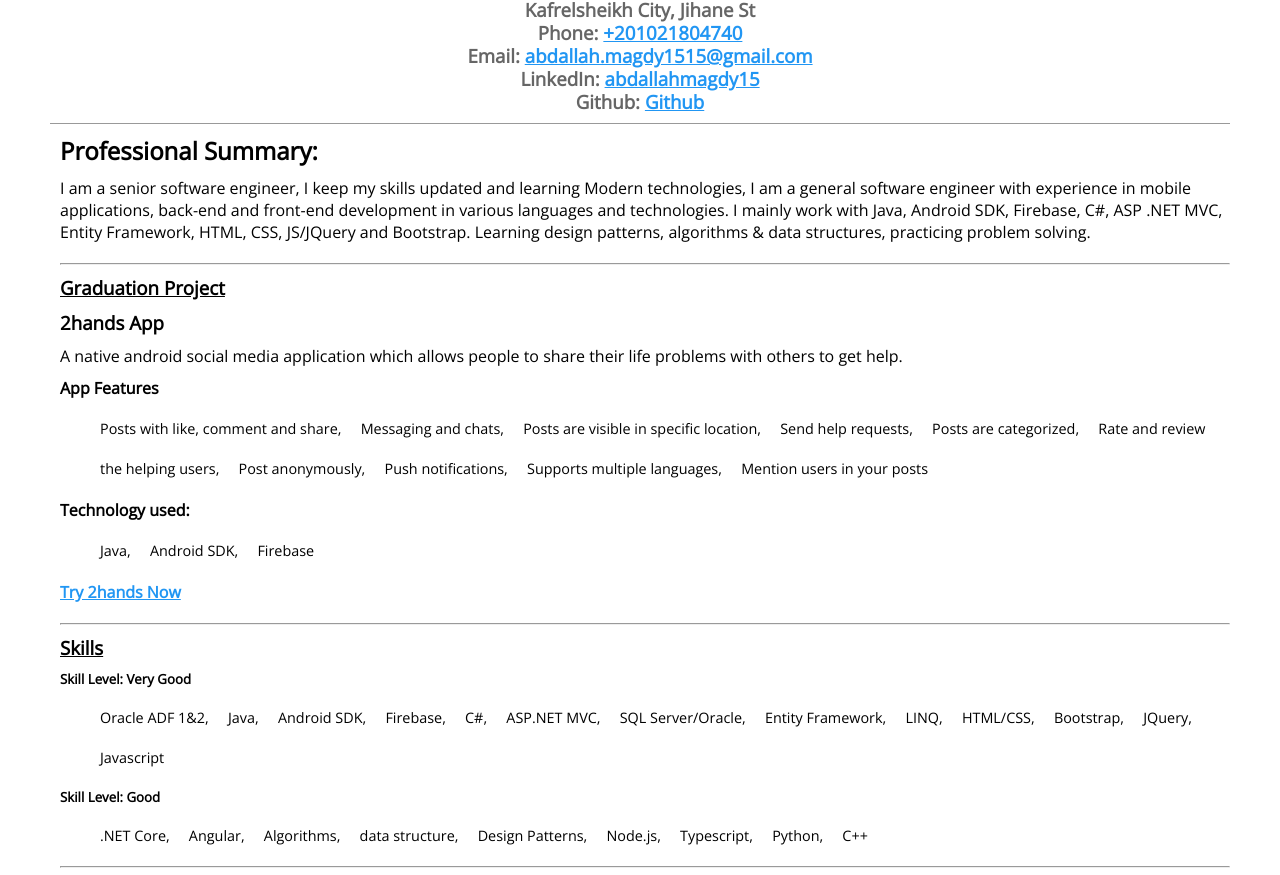
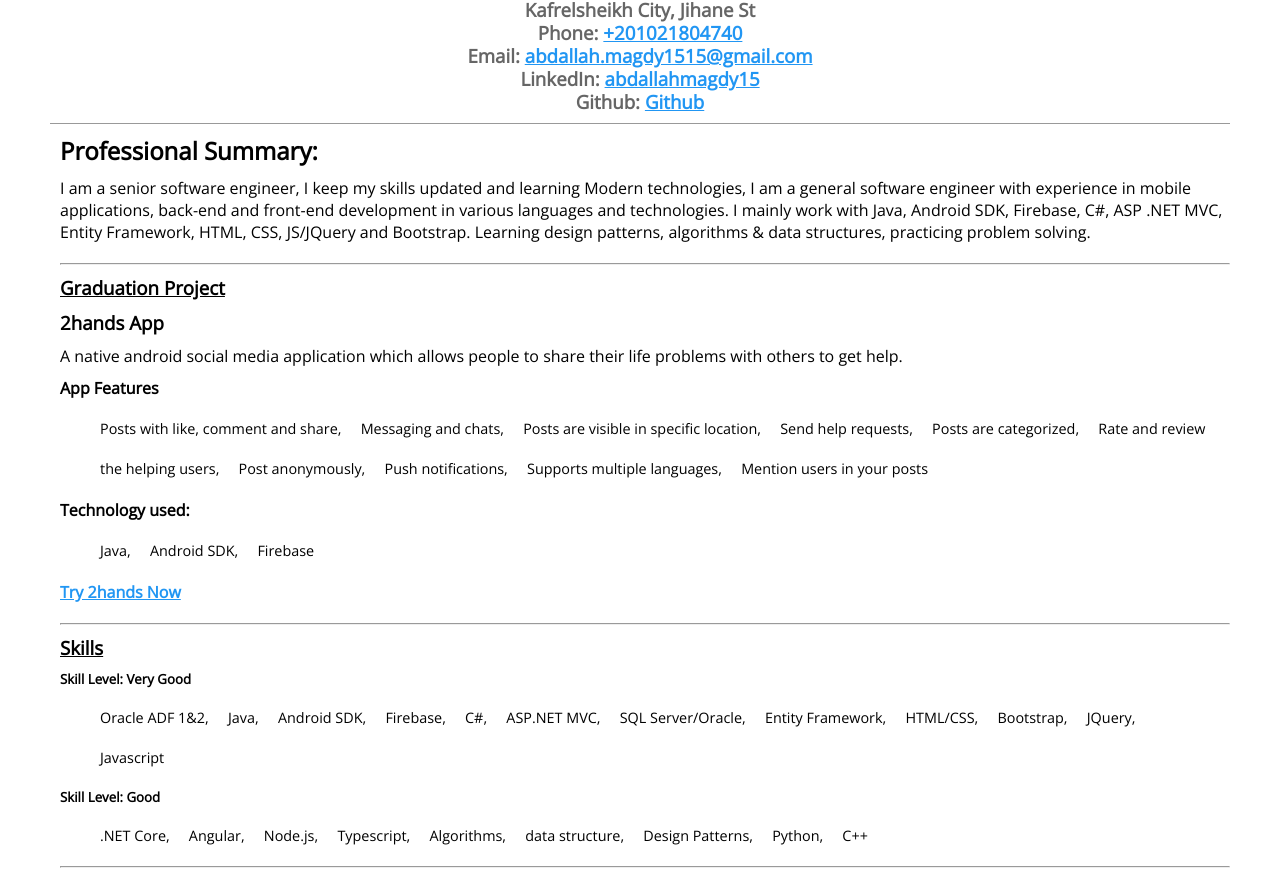
Before and after one commit to abdallahmagdy15/myCV_html, a plain HTML site: page index.html in a window 1280 px wide. Shown: the part 60-935 px from the top of the page. Drawn offline with nearby package versions, Linux system fonts and the light colour scheme.

Commit message:
skills updated

```diff
--- a/index.html
+++ b/index.html
@@ -173,7 +173,6 @@
         <li>ASP.NET MVC</li>
         <li>SQL  Server/Oracle</li>
         <li>Entity Framework</li>
-        <li>LINQ</li>
         <li>HTML/CSS</li>
         <li>Bootstrap</li>
         <li>JQuery</li>
@@ -183,11 +182,11 @@
       <ul class="list inline">
         <li>.NET Core</li>
         <li>Angular</li>
+        <li>Node.js</li>
+        <li>Typescript</li>
         <li>Algorithms</li>
         <li>data structure</li>
         <li>Design Patterns</li>
-        <li>Node.js</li>
-        <li>Typescript</li>
         <li>Python</li>
         <li>C++</li>
       </ul>
```
